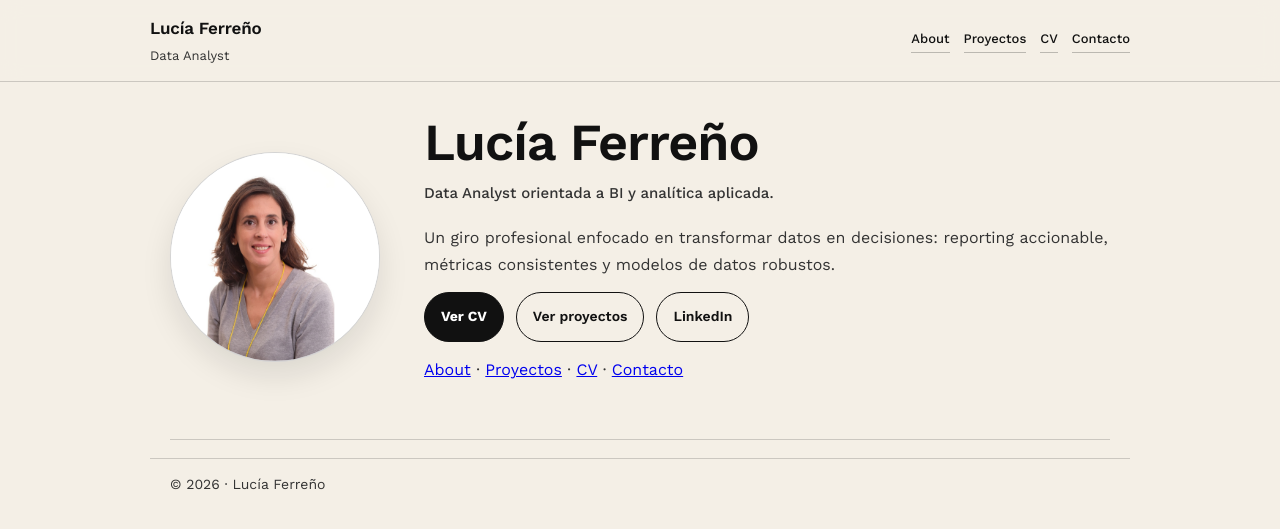
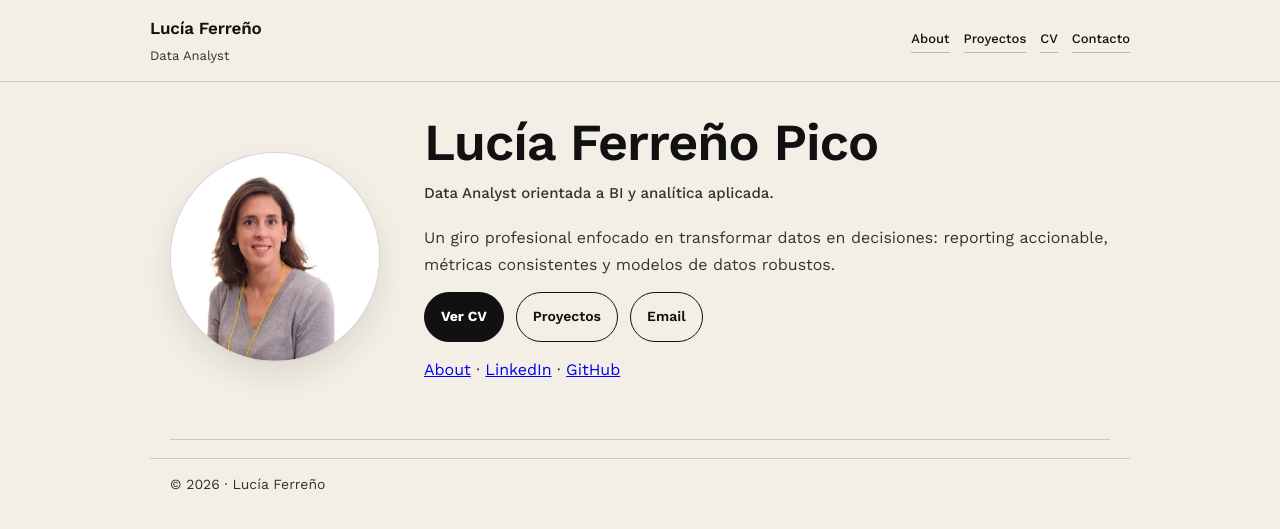
Before and after one commit to lucia-ferreno-pico/Portfolio, a Jekyll site: the page built from index.md, in a window 1280 px wide. Shown: the top 529 px of the page. Built offline with Jekyll 4.4.1, drawn with Linux system fonts in a browser that asks for light colours.

Commit message:
Update index.md

```diff
--- a/index.md
+++ b/index.md
@@ -8,11 +8,9 @@ title: Home
     <img class="avatar" src="{{ '/assets/img/profile/avatar.png' | relative_url }}" alt="Foto de perfil de Lucía Ferreño">
 
     <div>
-      <h1>Lucía Ferreño</h1>
+      <h1>Lucía Ferreño Pico</h1>
 
-      <p class="subtitle">
-        Data Analyst orientada a BI y analítica aplicada.
-      </p>
+      <p class="subtitle">Data Analyst orientada a BI y analítica aplicada.</p>
 
       <p>
         Un giro profesional enfocado en transformar datos en decisiones: reporting accionable, métricas consistentes y modelos de datos robustos.
@@ -20,15 +18,14 @@ title: Home
 
       <div class="cta">
         <a class="btn btn--primary" href="{{ '/cv/' | relative_url }}">Ver CV</a>
-        <a class="btn" href="{{ '/projects/' | relative_url }}">Ver proyectos</a>
-        <a class="btn" href="https://www.linkedin.com/in/lucia-ferreno-data-analyst" target="_blank" rel="noopener">LinkedIn</a>
+        <a class="btn" href="{{ '/projects/' | relative_url }}">Proyectos</a>
+        <a class="btn" href="mailto:luciaferreferre@gmail.com">Email</a>
       </div>
 
       <p style="margin-top:14px;">
         <a href="{{ '/about/' | relative_url }}">About</a> ·
-        <a href="{{ '/projects/' | relative_url }}">Proyectos</a> ·
-        <a href="{{ '/cv/' | relative_url }}">CV</a> ·
-        <a href="{{ '/contact/' | relative_url }}">Contacto</a>
+        <a href="https://www.linkedin.com/in/lucia-ferreno-data-analyst" target="_blank" rel="noopener">LinkedIn</a> ·
+        <a href="https://github.com/lucia-ferreno-pico" target="_blank" rel="noopener">GitHub</a>
       </p>
     </div>
   </div>
```
